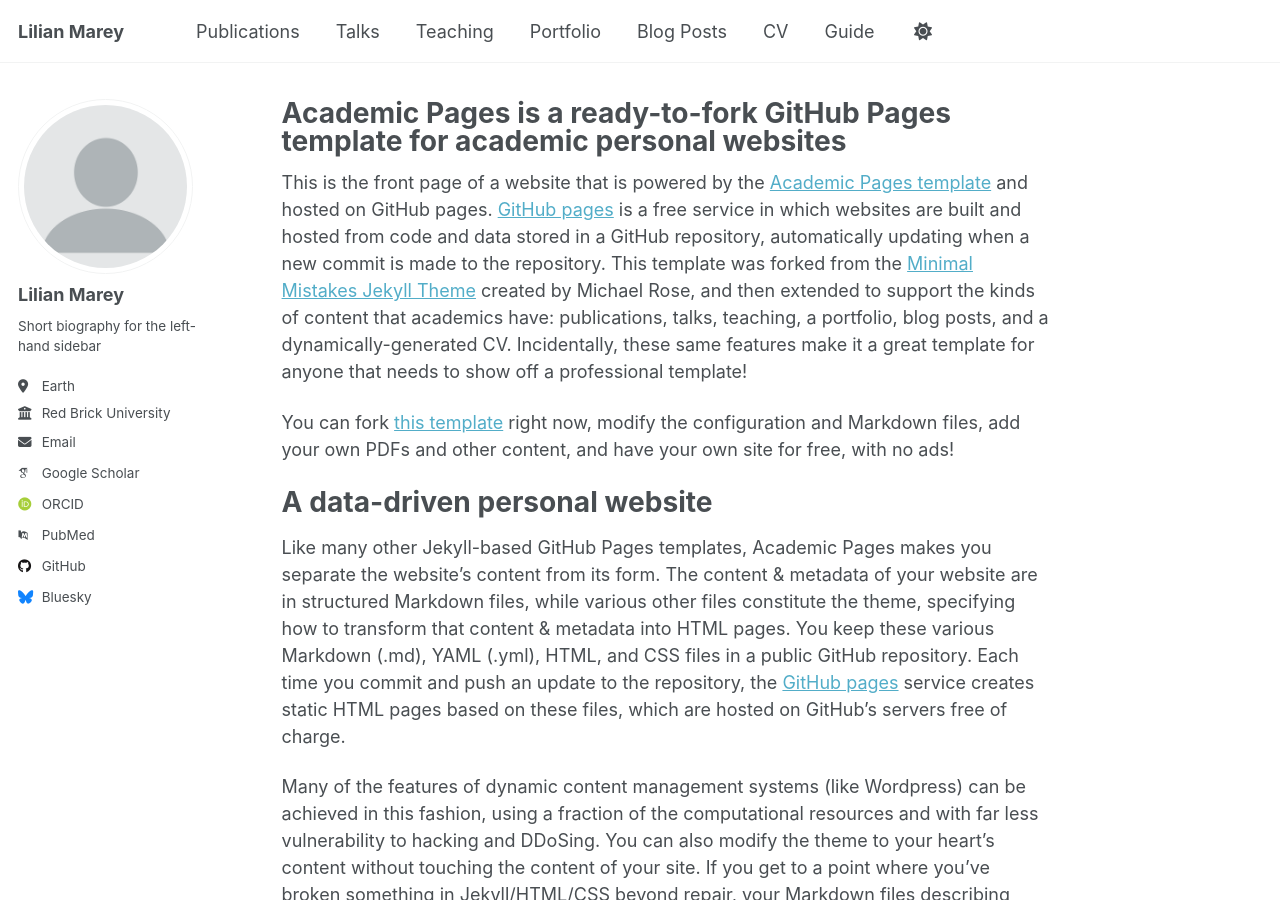
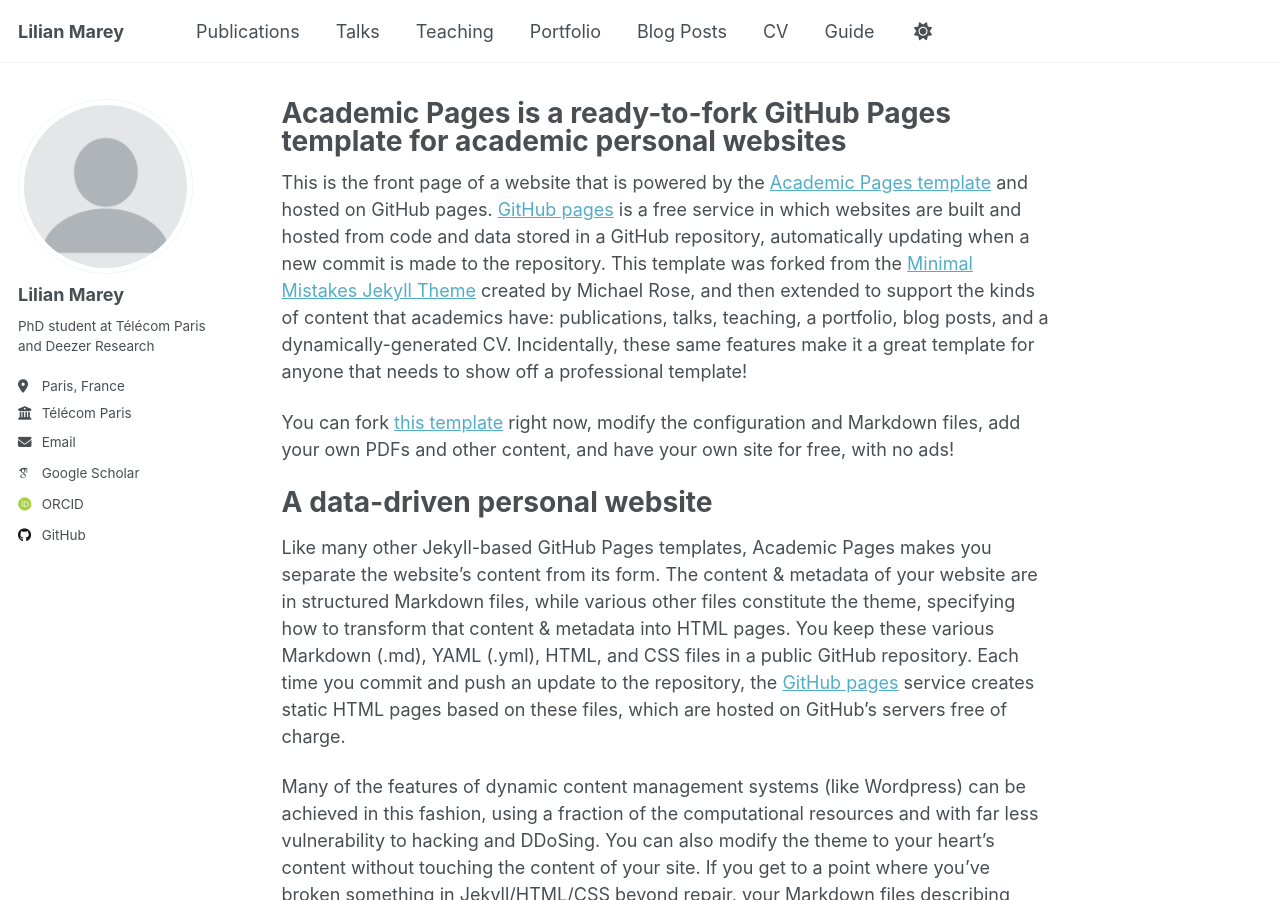
Before and after one commit to lilianmarey/lilianmarey.github.io, a Jekyll site: the page built from _pages/about.md, in a window 1280 px wide and 900 px high. Built offline with Jekyll 4.4.1, drawn with Linux system fonts in a browser that asks for light colours; some web fonts are replaced; a script that is not in the unit is left out.

Commit message:
Update _config.yml

```diff
--- a/_config.yml
+++ b/_config.yml
@@ -25,21 +25,21 @@
   avatar           : "profile.png"
   name             : "Lilian Marey"
   pronouns         : # example: "she/her"
-  bio              : "Short biography for the left-hand sidebar"
-  location         : "Earth"
-  employer         : "Red Brick University"
+  bio              : "PhD student at Télécom Paris and Deezer Research"
+  location         : "Paris, France"
+  employer         : "Télécom Paris"
   uri              : # URL
-  email            : "none@example.org"
+  email            : "mareylilian [at] gmail [dot] com"
 
   # Academic websites
   academia         : # URL
   arxiv            : # URL - Update with the correct link to your profile
-  googlescholar    : "https://scholar.google.com/citations?user=PS_CX0AAAAAJ"
+  googlescholar    : "https://scholar.google.com/citations?user=mlNxKDUAAAAJ&hl=fr"
   inspire-hep      : # URL
   impactstory      : # URL
-  orcid            : "http://orcid.org/yourorcidurl"
+  orcid            : "https://orcid.org/0009-0002-6620-2804"
   semantic         : # URL
-  pubmed           : "https://www.ncbi.nlm.nih.gov/pubmed/?term=john+snow"
+  pubmed           : # URL
   researchgate     : # URL
   scopus           : # URL
 
@@ -47,13 +47,13 @@
   bitbucket        : # Username - Update with your username on the site
   codepen          : # Username
   dribbble         : # Username
-  github           : "academicpages"
+  github           : "lilianmarey"
   kaggle           : # Username
   stackoverflow    : # User number or user number and name (i.e., use "1" or "1/jeff-atwood")
 
   # Social media
   artstation       : # Username
-  bluesky          : "bsky.app" # Replace this with you Bluesky username
+  bluesky          : # "bsky.app" # Replace this with you Bluesky username
   facebook         : # Username
   flickr           : # Username
   foursquare       : # Username
```
